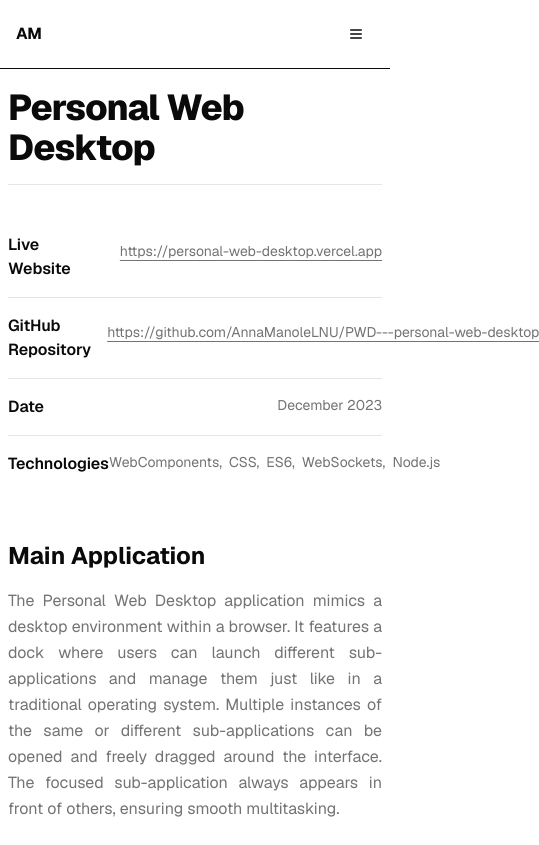
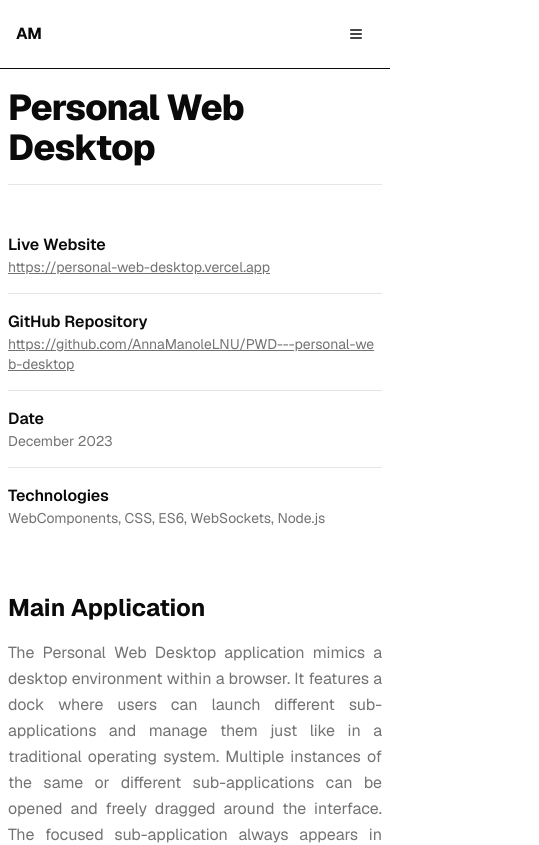
Before and after one commit to AnnaManoleLNU/anna-manole-portfolio, a Next.js app: page /pwd in a window 390 px wide. Shown: the top 845 px of the page, 539 px wide, since content can reach past the window. Built offline with nearby package versions, Linux system fonts and the light colour scheme.

Commit message:
responsive grid layout

```diff
--- a/components/custom/projectInfo.tsx
+++ b/components/custom/projectInfo.tsx
@@ -1,5 +1,3 @@
-import { Button } from "../ui/button";
-
 type ProjectInfoProps = {
   title: string;
   website: string;
@@ -20,39 +18,44 @@ export default function ProjectInfo({
       <h1 className="text-4xl font-extrabold tracking-tight lg:text-6xl mb-12 pb-4 border-b">
         {title}
       </h1>
+
       <div className="lg:w-1/2 flex flex-col gap-4">
-        <div className="flex justify-between pb-4 border-b">
-          <h2 className="font-semibold">Live Website </h2>
-          <Button
-            variant="link"
-            className="underline text-muted-foreground text-sm pr-0 font-normal"
-            onClick={() => window.open(website, "_blank")}
+        {/* Row */}
+        <div className="grid grid-cols-1 md:grid-cols-[auto_1fr] pb-4 border-b items-center gap-x-8">
+          <h2 className="font-semibold text-left">Live Website</h2>
+          <a
+            href={website}
+            target="_blank"
+            rel="noopener noreferrer"
+            className="md:justify-self-end text-left md:text-right text-sm text-muted-foreground underline break-words break-all"
           >
             {website}
-          </Button>
+          </a>
         </div>
 
-        <div className="flex justify-between pb-4 border-b">
-          <h2 className="font-semibold">GitHub Repository</h2>
-          <Button
-            variant="link"
-            className="underline text-muted-foreground text-sm pr-0 font-normal"
-            onClick={() => window.open(github, "_blank")}
+        <div className="grid grid-cols-1 md:grid-cols-[auto_1fr] items-center pb-4 border-b gap-x-8">
+          <h2 className="font-semibold text-left">GitHub Repository</h2>
+          <a
+            href={github}
+            target="_blank"
+            rel="noopener noreferrer"
+            className="md:justify-self-end text-left md:text-right text-sm text-muted-foreground underline break-words break-all"
           >
             {github}
-          </Button>
+          </a>
         </div>
 
-        <div className="flex justify-between pb-4 border-b">
-          <h2 className="font-semibold">Date</h2>
-          <p className=" text-muted-foreground text-sm">{date}</p>
+        <div className="grid grid-cols-1 md:grid-cols-[auto_1fr] items-center pb-4 border-b gap-x-8">
+          <h2 className="font-semibold text-left">Date</h2>
+          <p className="md:justify-self-end text-left md:text-right text-sm text-muted-foreground break-words break-all">
+            {date}
+          </p>
         </div>
 
-        <div className="flex justify-between pb-4">
-          <h2 className="font-semibold">Technologies</h2>
-
-          <p className="text-muted-foreground text-sm">
-            {technologies.join(",\u00A0\u00A0")}
+        <div className="grid grid-cols-1 md:grid-cols-[auto_1fr] items-center pb-4 gap-x-8">
+          <h2 className="font-semibold text-left">Technologies</h2>
+          <p className="md:justify-self-end text-left md:text-right text-sm text-muted-foreground break-words break-all">
+            {technologies.join(", ")}
           </p>
         </div>
       </div>
```
